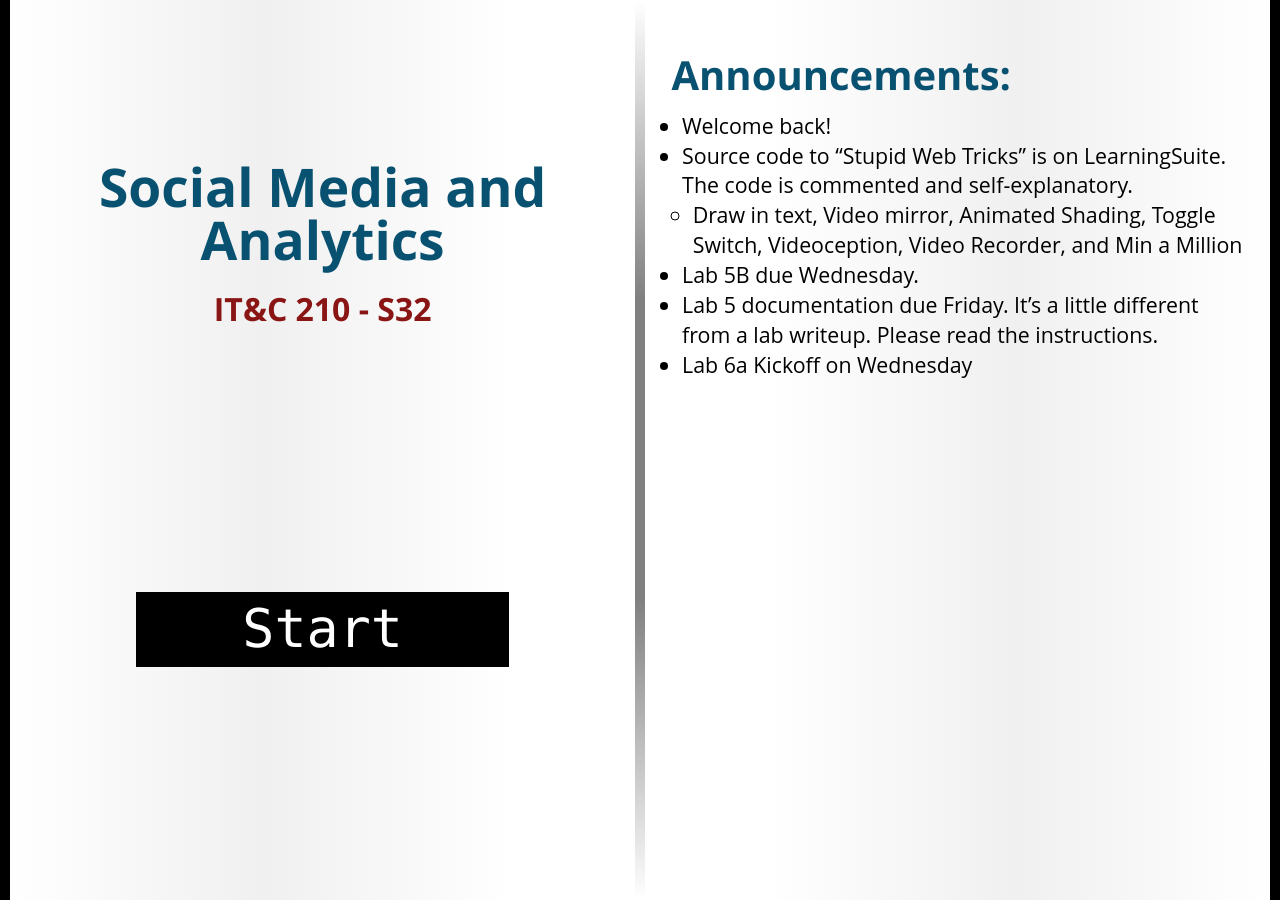
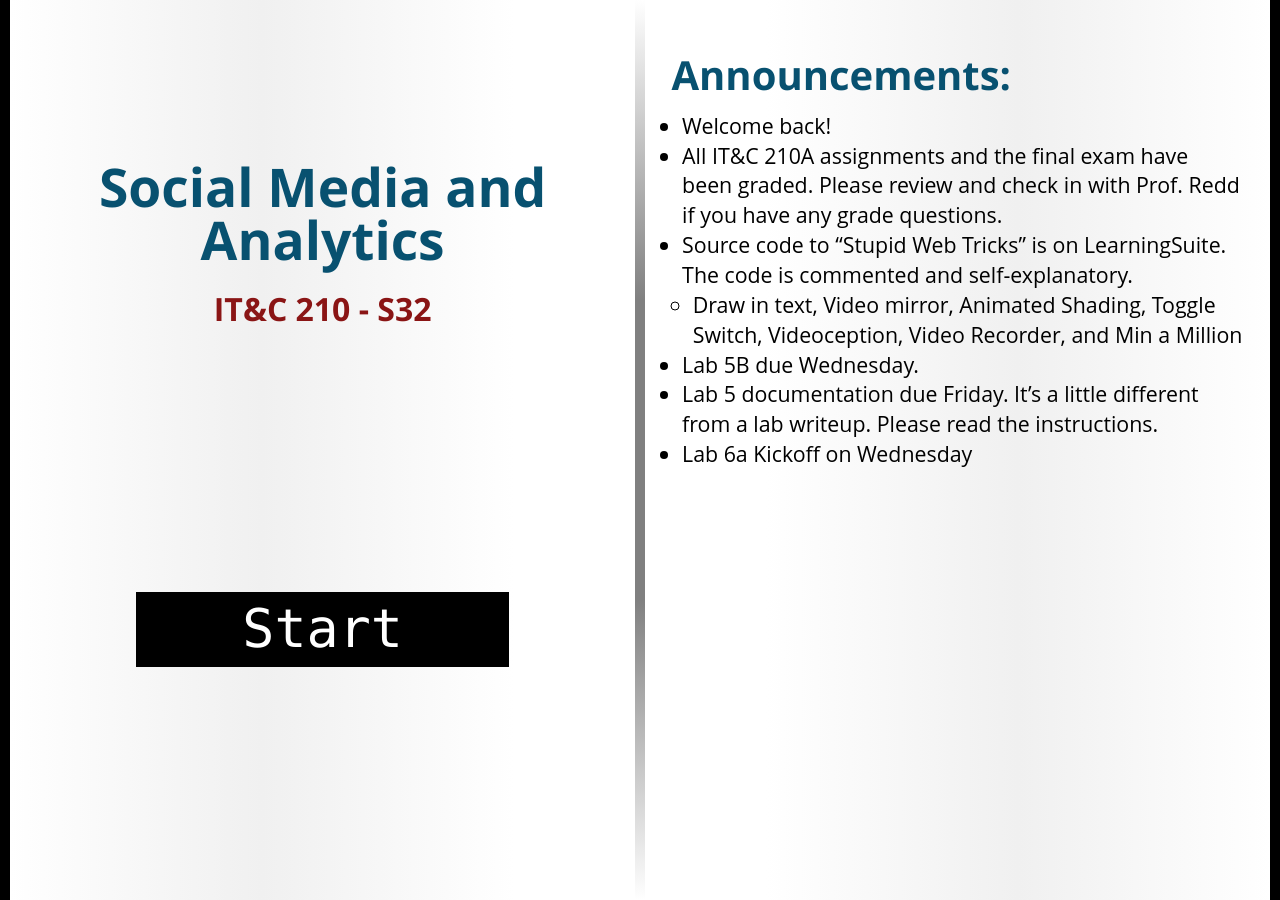
Before and after one commit to BYU-ITC-210/BYU-ITC-210.github.io, a Jekyll site: the page built from _welcome/S32.md, in a window 1280 px wide. Built offline with Jekyll 4.4.1, drawn with Linux system fonts in a browser that asks for light colours; some web fonts are replaced.

Commit message:
Welcome Announcement.

```diff
--- a/_welcome/S32.md
+++ b/_welcome/S32.md
@@ -4,6 +4,7 @@ session: S32
 ---
 
 * Welcome back!
+* All IT&C 210A assignments and the final exam have been graded. Please review and check in with Prof. Redd if you have any grade questions.
 * Source code to "Stupid Web Tricks" is on LearningSuite. The code is commented and self-explanatory.
     * Draw in text, Video mirror, Animated Shading, Toggle Switch, Videoception, Video Recorder, and Min a Million
 * Lab 5B due Wednesday.
```
